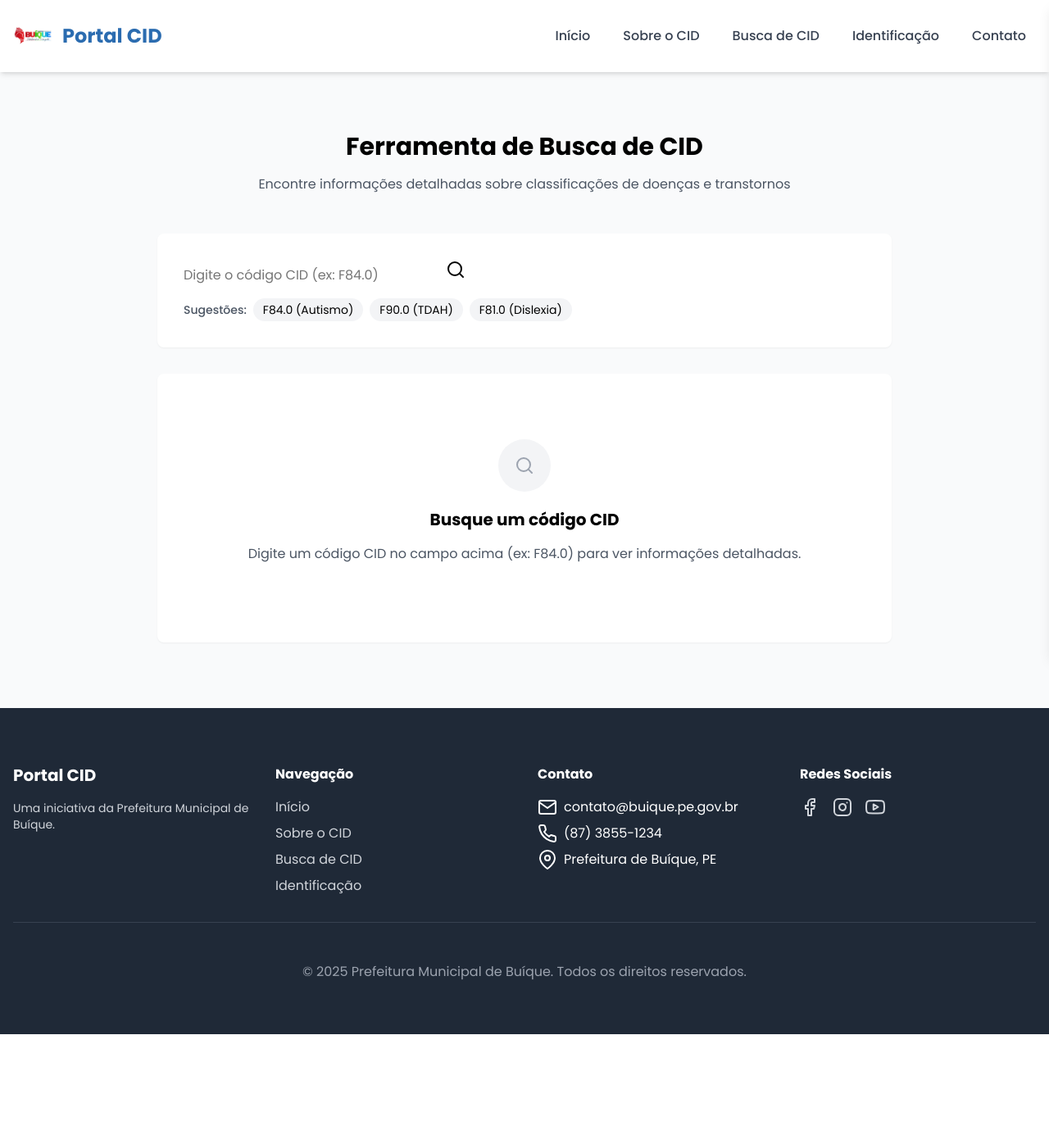
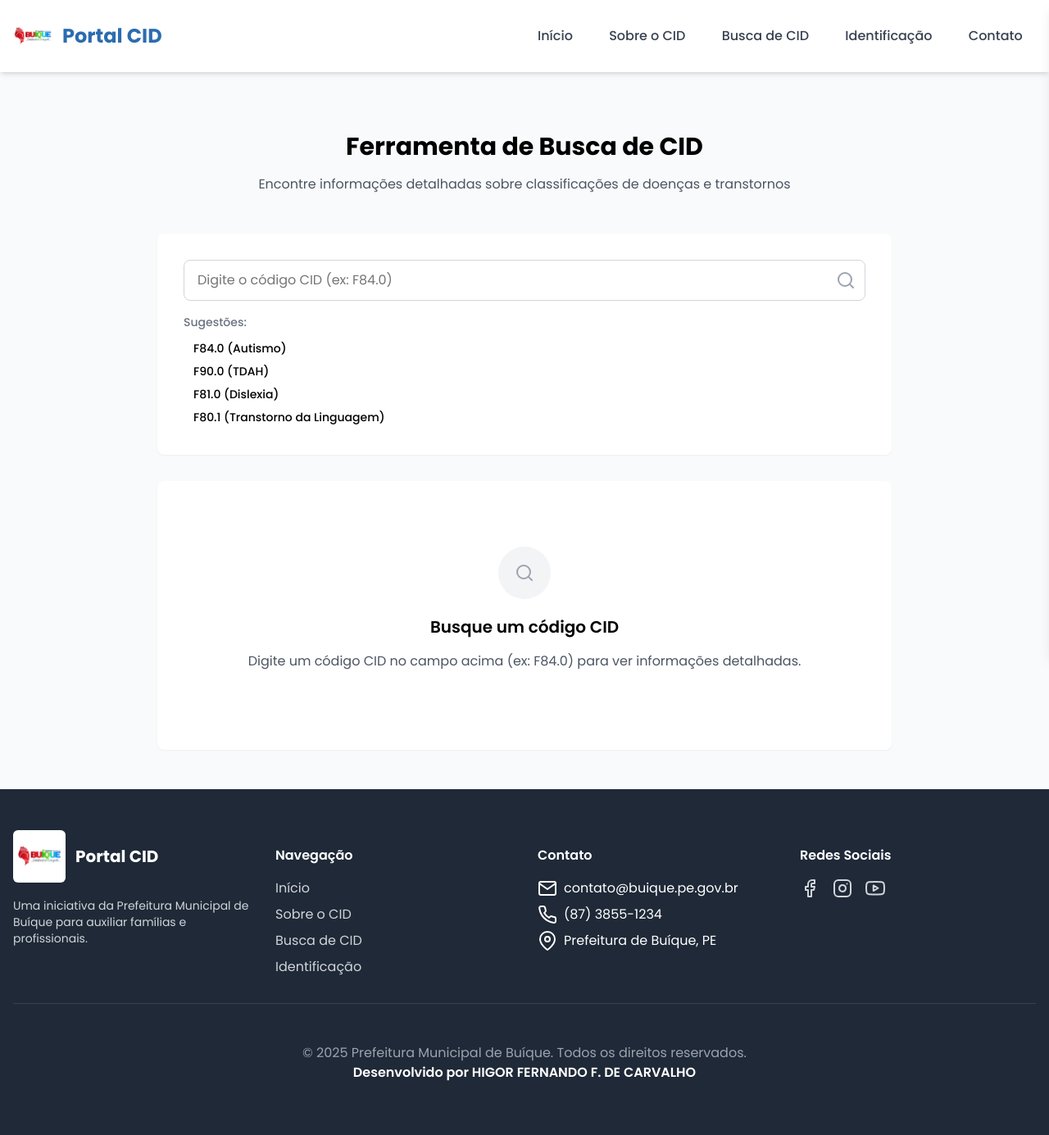
Before and after one commit to improvisedmagician/portal-cid-buique, a Flask app: page /busca in a window 1280 px wide. Shown: the whole page at 82% size. Before the commit the page ends 1262 px from the top, so only its background shows below. Run offline with Flask 3, Linux system fonts and the light colour scheme.

Commit message:
Finaliza design do footer e atualizações de texto

```diff
--- a/templates/busca.html
+++ b/templates/busca.html
@@ -4,13 +4,16 @@
     <meta charset="UTF-8">
     <meta name="viewport" content="width=device-width, initial-scale=1.0">
     <title>Busca de CID - Portal CID Buíque</title>
+
     <link href="{{ url_for('static', filename='css/output.css') }}" rel="stylesheet">
+
     <script src="https://cdn.jsdelivr.net/npm/feather-icons/dist/feather.min.js"></script>
+
     <link rel="preconnect" href="https://fonts.googleapis.com">
     <link rel="preconnect" href="https://fonts.gstatic.com" crossorigin>
-    <link href="https://fonts.googleapis.com/css2?family=Poppins:wght@400;500;700&display=swap" rel="stylesheet">
-
-<body class="font-sans bg-gray-50">
+    <link href="https://fonts.googleapis.com/css2?family=Poppins:wght@400;500;600;700&display=swap" rel="stylesheet">
+</head>
+<body class="font-sans bg-gray-50 text-gray-800">
 
     <header class="bg-white shadow-md sticky top-0 z-50">
         <div class="container mx-auto px-4 py-3 flex items-center justify-between">
@@ -18,15 +21,32 @@
                 <img src="{{ url_for('static', filename='imagem/prefeitura1.jpg') }}" alt="Prefeitura de Buíque" class="h-12">
                 <h1 class="text-2xl font-bold text-primary">Portal CID</h1>
             </a>
+
             <nav class="hidden md:flex">
                 <ul class="flex items-center space-x-1 md:space-x-4">
-                    <li><a href="/" class="px-3 py-2 rounded-md font-medium text-gray-700 hover:bg-gray-100">Início</a></li>
-                    <li><a href="/sobre" class="px-3 py-2 rounded-md font-medium text-gray-700 hover:bg-gray-100">Sobre o CID</a></li>
-                    <li><a href="/busca" class="px-3 py-2 rounded-md font-medium text-gray-700 hover:bg-gray-100">Busca de CID</a></li>
-                    <li><a href="/identificacao" class="px-3 py-2 rounded-md font-medium text-gray-700 hover:bg-gray-100">Identificação</a></li>
-                    <li><a href="/contato" class="px-3 py-2 rounded-md font-medium text-gray-700 hover:bg-gray-100">Contato</a></li>
+                    <li class="group">
+                        <a href="/" class="px-3 py-2 rounded-md font-medium text-gray-700 group-hover:text-primary transition-colors">Início</a>
+                        <span class="block max-w-0 group-hover:max-w-full transition-all duration-300 h-0.5 bg-primary"></span>
+                    </li>
+                    <li class="group">
+                        <a href="/sobre" class="px-3 py-2 rounded-md font-medium text-gray-700 group-hover:text-primary transition-colors">Sobre o CID</a>
+                        <span class="block max-w-0 group-hover:max-w-full transition-all duration-300 h-0.5 bg-primary"></span>
+                    </li>
+                    <li class="group">
+                        <a href="/busca" class="px-3 py-2 rounded-md font-medium text-gray-700 group-hover:text-primary transition-colors">Busca de CID</a>
+                        <span class="block max-w-0 group-hover:max-w-full transition-all duration-300 h-0.5 bg-primary"></span>
+                    </li>
+                    <li class="group">
+                        <a href="/identificacao" class="px-3 py-2 rounded-md font-medium text-gray-700 group-hover:text-primary transition-colors">Identificação</a>
+                        <span class="block max-w-0 group-hover:max-w-full transition-all duration-300 h-0.5 bg-primary"></span>
+                    </li>
+                    <li class="group">
+                        <a href="/contato" class="px-3 py-2 rounded-md font-medium text-gray-700 group-hover:text-primary transition-colors">Contato</a>
+                        <span class="block max-w-0 group-hover:max-w-full transition-all duration-300 h-0.5 bg-primary"></span>
+                    </li>
                 </ul>
             </nav>
+
             <div class="md:hidden">
                 <button id="menu-btn" class="text-gray-600 hover:text-primary focus:outline-none z-50">
                     <i data-feather="menu" class="w-6 h-6"></i>
@@ -56,36 +76,21 @@
             </div>
 
             <div class="bg-white p-8 rounded-lg shadow-sm mb-8">
-                <form method="POST" action="/busca" class="form-search">
-                    <input
-                      type="text"
-                      id="cid-search"
-                      name="cid_code"
-                      placeholder="Digite o código CID (ex: F84.0)"
-                      value="{{ busca if busca else '' }}"
-                    >
-                    <button type="submit">
-                      <i data-feather="search"></i>
-                    </button>
-                  </form>
+                <form method="POST" action="/busca">
+                    <div class="relative">
+                        <input type="text" name="cid_code" value="{{ busca if busca else '' }}" placeholder="Digite o código CID (ex: F84.0)" class="w-full px-4 py-3 border border-gray-300 rounded-lg focus:ring-2 focus:ring-primary focus:border-primary outline-none transition pr-10">
+                        <button type="submit" class="absolute inset-y-0 right-0 flex items-center pr-3 text-gray-400 hover:text-primary">
+                            <i data-feather="search"></i>
+                        </button>
+                    </div>
+                </form>
 
-                  <script src="https://unpkg.com/feather-icons"></script>
-                  <script>feather.replace();</script>
-
-
-
-
-
-
-
-
-
-
-                <div class="flex flex-wrap gap-2 mt-4">
-                    <span class="text-sm font-medium text-gray-600 self-center">Sugestões:</span>
-                    <a href="/busca?cid_code=F84.0" class="text-sm bg-gray-100 hover:bg-gray-200 px-3 py-1 rounded-full transition">F84.0 (Autismo)</a>
-                    <a href="/busca?cid_code=F90.0" class="text-sm bg-gray-100 hover:bg-gray-200 px-3 py-1 rounded-full transition">F90.0 (TDAH)</a>
-                    <a href="/busca?cid_code=F81.0" class="text-sm bg-gray-100 hover:bg-gray-200 px-3 py-1 rounded-full transition">F81.0 (Dislexia)</a>
+                <div class="flex flex-col sm:flex-row sm:items-center flex-wrap gap-x-3 gap-y-2 mt-4">
+                    <span class="text-sm font-medium text-gray-500 mb-2 sm:mb-0">Sugestões:</span>
+                    <a href="/busca?cid_code=F84.0" class="text-sm font-medium bg-blue-100 text-blue-700 px-3 py-1 rounded-full whitespace-nowrap hover:bg-blue-200 hover:shadow-sm transform hover:-translate-y-px transition-all duration-200">F84.0 (Autismo)</a>
+                    <a href="/busca?cid_code=F90.0" class="text-sm font-medium bg-blue-100 text-blue-700 px-3 py-1 rounded-full whitespace-nowrap hover:bg-blue-200 hover:shadow-sm transform hover:-translate-y-px transition-all duration-200">F90.0 (TDAH)</a>
+                    <a href="/busca?cid_code=F81.0" class="text-sm font-medium bg-blue-100 text-blue-700 px-3 py-1 rounded-full whitespace-nowrap hover:bg-blue-200 hover:shadow-sm transform hover:-translate-y-px transition-all duration-200">F81.0 (Dislexia)</a>
+                    <a href="/busca?cid_code=F80.1" class="text-sm font-medium bg-blue-100 text-blue-700 px-3 py-1 rounded-full whitespace-nowrap hover:bg-blue-200 hover:shadow-sm transform hover:-translate-y-px transition-all duration-200">F80.1 (Transtorno da Linguagem)</a>
                 </div>
             </div>
 
@@ -137,12 +142,15 @@
         </div>
     </main>
 
-    <footer class="bg-gray-800 text-white py-12 mt-8">
+    <footer class="bg-gray-800 text-white py-12">
         <div class="container mx-auto px-4">
             <div class="grid md:grid-cols-4 gap-8">
                 <div>
-                    <h3 class="text-xl font-bold mb-4">Portal CID</h3>
-                    <p class="text-gray-300 text-sm">Uma iniciativa da Prefeitura Municipal de Buíque.</p>
+                    <div class="flex items-center space-x-3 mb-4">
+                        <img src="{{ url_for('static', filename='imagem/prefeitura1.jpg') }}" alt="Brasão de Buíque" class="h-16 bg-white p-1 rounded-md">
+                        <h3 class="text-xl font-bold">Portal CID</h3>
+                    </div>
+                    <p class="text-gray-300 text-sm">Uma iniciativa da Prefeitura Municipal de Buíque para auxiliar famílias e profissionais.</p>
                 </div>
                 <div>
                     <h4 class="font-semibold mb-4">Navegação</h4>
@@ -171,20 +179,26 @@
                 </div>
             </div>
             <div class="border-t border-gray-700 mt-8 pt-8 text-center text-gray-400">
-                <p>&copy; 2025 Prefeitura Municipal de Buíque. Todos os direitos reservados.</p>
-            </div>
+                <p class="leading-relaxed">
+                    &copy; 2025 Prefeitura Municipal de Buíque. Todos os direitos reservados.<br>
+                    <span class="font-semibold text-white">Desenvolvido por HIGOR FERNANDO F. DE CARVALHO</span>
+                </p>
+                </div>
         </div>
     </footer>
 
     <script>
-        feather.replace();
         const menuBtn = document.getElementById('menu-btn');
         const mobileMenu = document.getElementById('mobile-menu');
         const mobileMenuOverlay = document.getElementById('mobile-menu-overlay');
         const menuIcon = menuBtn.querySelector('i');
+
+        feather.replace();
+
         function toggleMenu() {
             mobileMenuOverlay.classList.toggle('hidden');
             mobileMenu.classList.toggle('translate-x-full');
+
             if (mobileMenu.classList.contains('translate-x-full')) {
                 menuIcon.setAttribute('data-feather', 'menu');
             } else {
@@ -192,6 +206,7 @@
             }
             feather.replace();
         }
+
         menuBtn.addEventListener('click', toggleMenu);
         mobileMenuOverlay.addEventListener('click', toggleMenu);
     </script>
```
Also changed, not shown: templates/contato.html (+9 -3 lines), templates/identificacao.html (+9 -3 lines), templates/index.html (+11 -3 lines), templates/sobre.html (+9 -3 lines).
